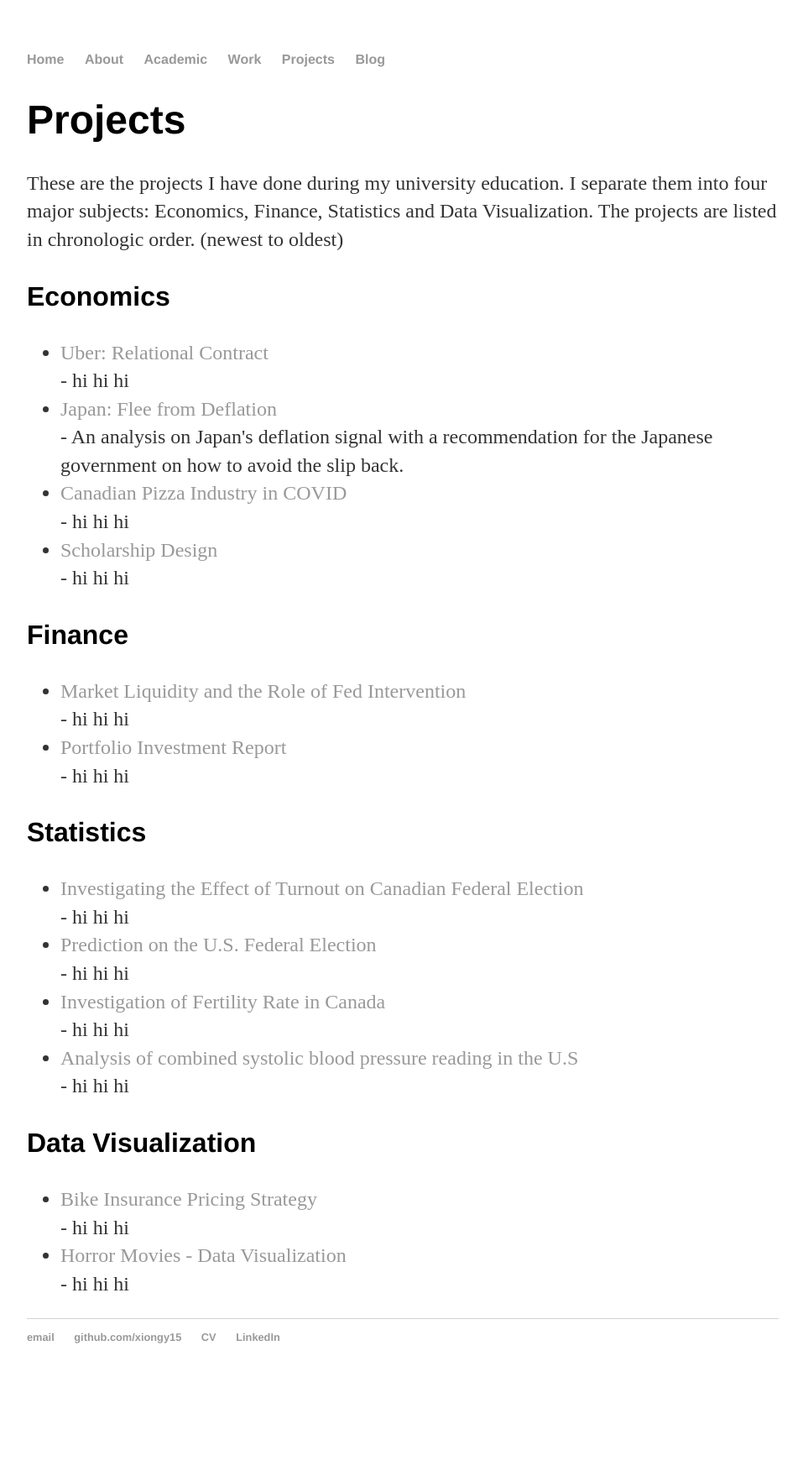
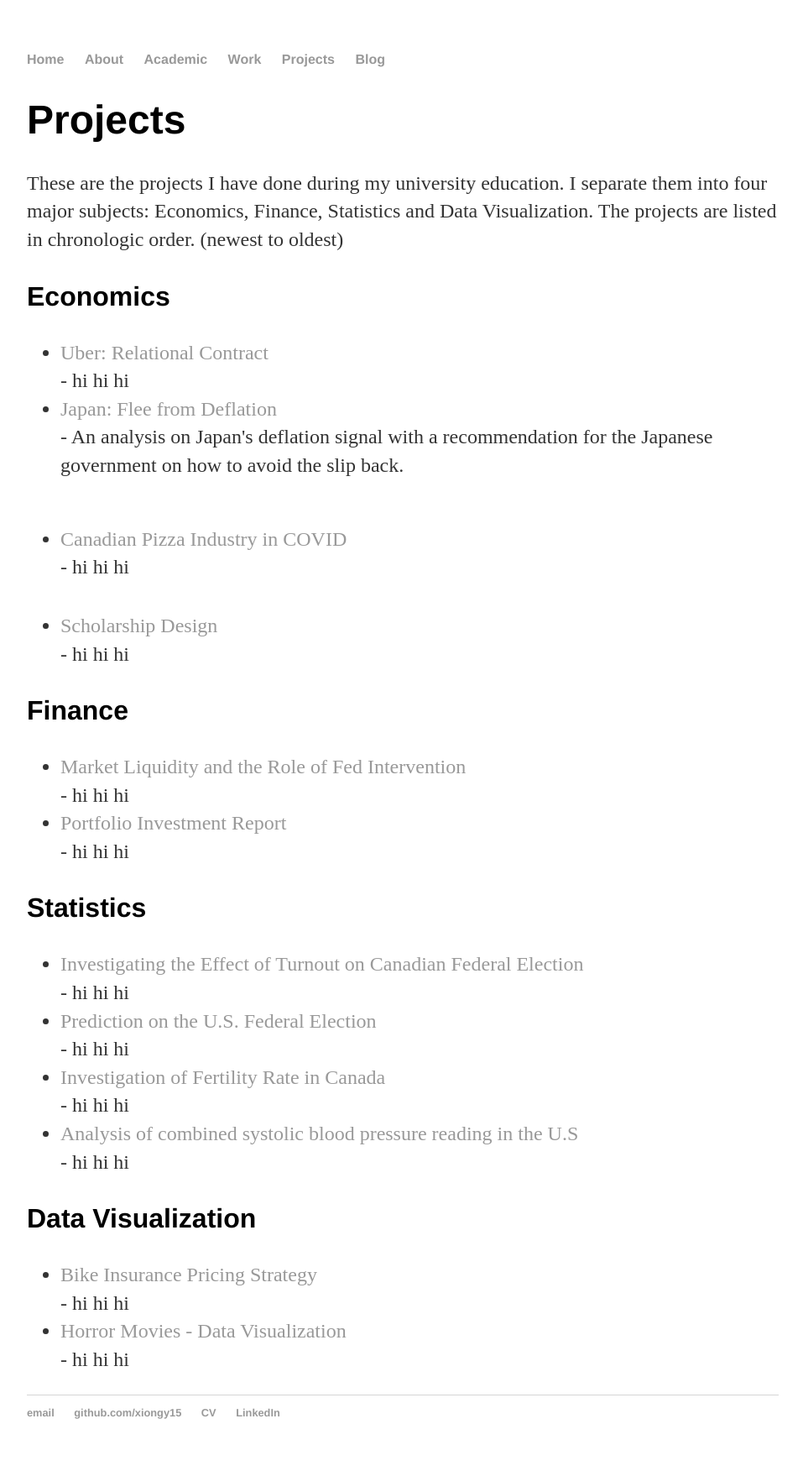
Before and after one commit to xiongy15/xiongy15.github.io, a Jekyll site: the page built from project/index.html, in a window 1280 px wide. Shown: the whole page at 84% size, without its empty margins (160-1117 px from the left). Built offline with Jekyll 4.4.1, drawn with Linux system fonts in a browser that asks for light colours; before the commit the page ends 1662 px from its top, so only the background shows below that.

Commit message:
Update index.html

```diff
--- a/project/index.html
+++ b/project/index.html
@@ -14,9 +14,11 @@ The projects are listed in chronologic order. (newest to oldest) </p>
 
 <li><a href="/project/Japan - Flee from Deflation.pdf" class="image fit">Japan: Flee from Deflation</a></li>
 - An analysis on Japan's deflation signal with a recommendation for the Japanese government on how to avoid the slip back.
+   <h4>    </h4>
 
 <li><a href="/project/Canadian Pizza Industry in COVID.pdf" class="image fit">Canadian Pizza Industry in COVID</a></li>
 - hi hi hi
+   <p>    </p>
 
 <li><a href="/project/Scholarship Design.pdf" class="image fit">Scholarship Design</a></li>
 - hi hi hi
```
